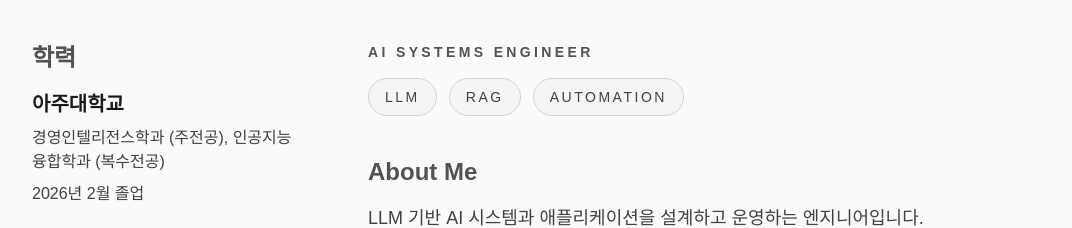
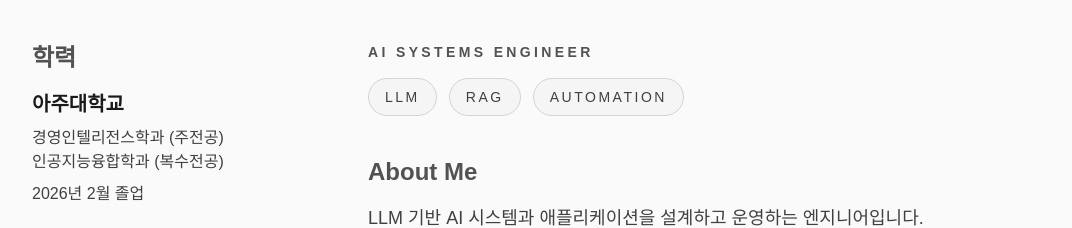
Before and after one commit to HectorSin/portfolio, a Next.js app: page / in a window 1280 px wide. Shown: the part 980-1208 px from the top of the page, without its empty margins (32-1104 px from the left). Built offline with nearby package versions, Linux system fonts and the light colour scheme; no server answers; the database is empty.

Commit message:
feat: 전공 줄바꿈 처리

```diff
--- a/components/main/about.tsx
+++ b/components/main/about.tsx
@@ -96,7 +96,7 @@ export default function About() {
               <h3 className={sectionTitleClass}>{isKorean ? "학력" : "Education"}</h3>
               <div className="space-y-2">
                 <p className="text-xl font-semibold">{t(firstEducation.school, isKorean)}</p>
-                <p className={secondaryTextClass}>{t(firstEducation.degree, isKorean)}</p>
+                <p className={`${secondaryTextClass} whitespace-pre-line`}>{t(firstEducation.degree, isKorean)}</p>
                 <p className={secondaryTextClass}>{t(firstEducation.graduation, isKorean)}</p>
               </div>
             </div>
--- a/data/profile.ts
+++ b/data/profile.ts
@@ -34,8 +34,8 @@ export const profileData = {
         en: "Ajou University",
       },
       degree: {
-        ko: "경영인텔리전스학과 (주전공), 인공지능융합학과 (복수전공)",
-        en: "B.S. in e-Business (Major), B.S. in AI Convergence (Double Major)",
+        ko: "경영인텔리전스학과 (주전공)\n인공지능융합학과 (복수전공)",
+        en: "B.S. in e-Business (Major)\nB.S. in AI Convergence (Double Major)",
       },
       graduation: {
         ko: "2026년 2월 졸업",
```
